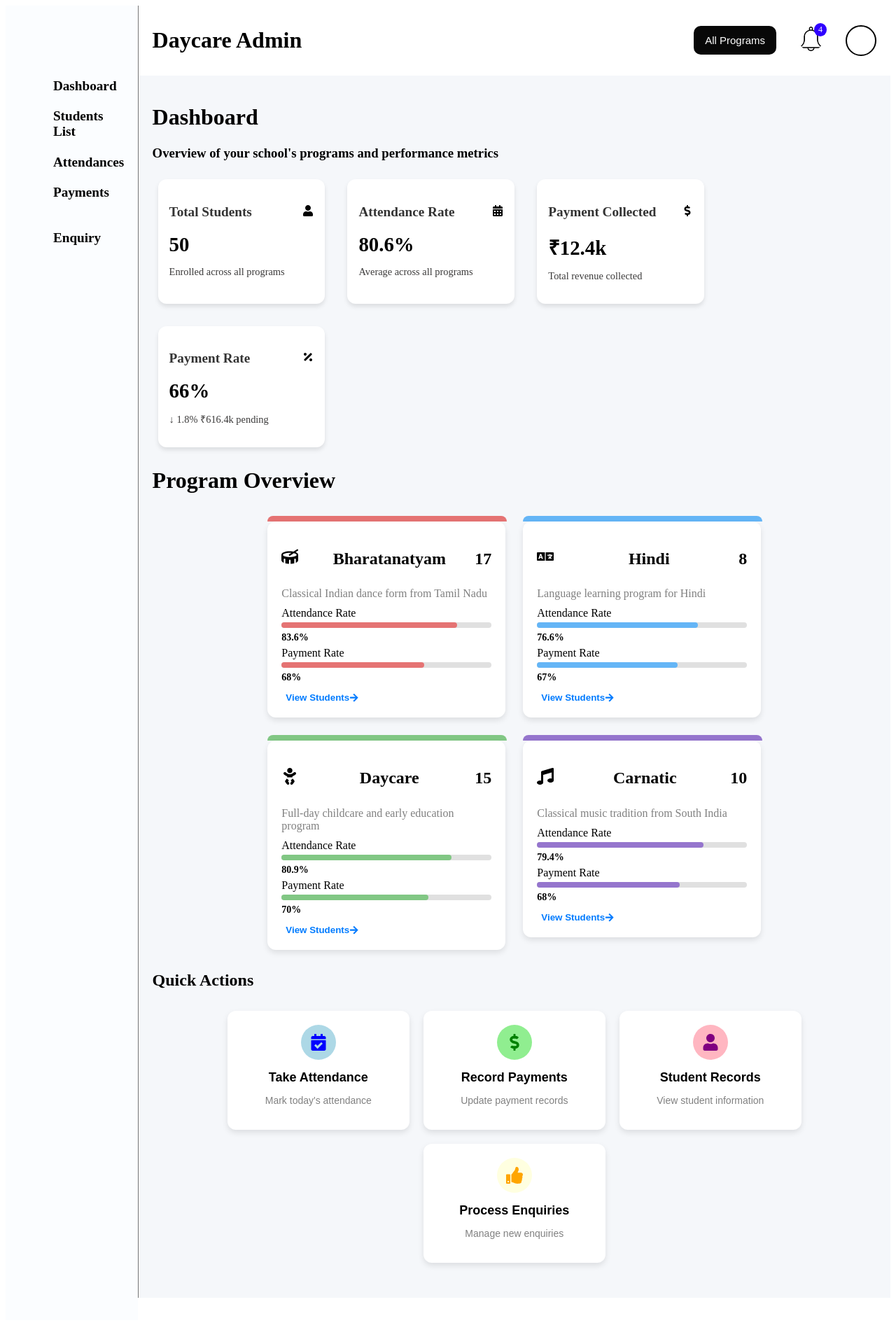
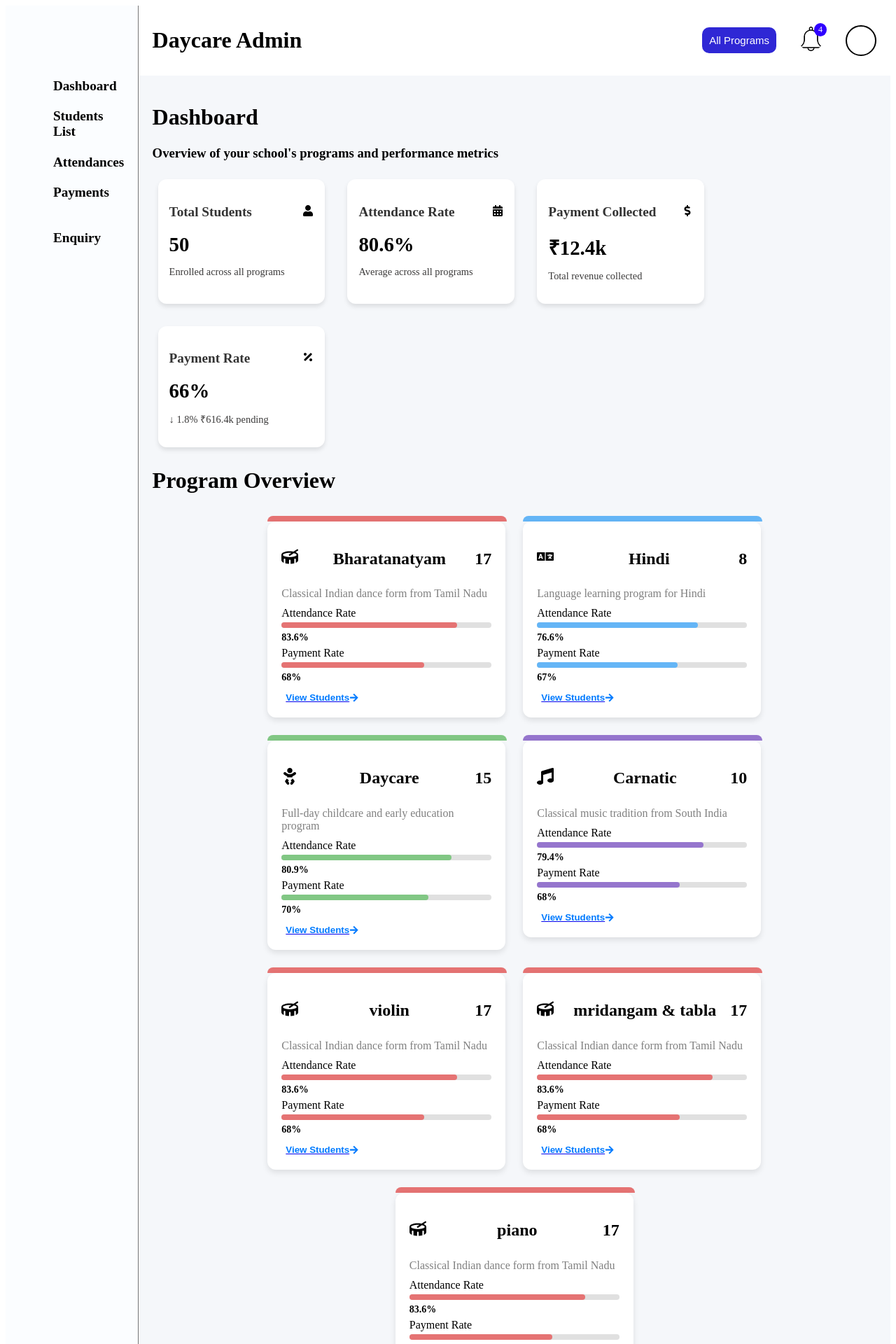
Before and after one commit to Nanonimous/frontend-backend-smilystar, a React (Create React App) app in the folder frontend-for-admin/: page / in a window 1280 px wide. Shown: the top 1920 px of the page at 70% size. Before the commit the page ends 1886 px from the top, so only its background shows below. Built offline with nearby package versions, Linux system fonts and the light colour scheme.

Commit message:
added href and make changes in frontend for 7 programs by mani

```diff
--- a/frontend-for-admin/src/Components/Dashboard/Programmingcard/Programmingcard.jsx
+++ b/frontend-for-admin/src/Components/Dashboard/Programmingcard/Programmingcard.jsx
@@ -2,10 +2,9 @@ import pc from './Programmingcard.module.css';
 import React from "react";
 import { FaArrowRight } from "react-icons/fa";
 
-export default function ProgramCard({ title, icon, value, description, attendance, payment, color }) {
+export default function ProgramCard({ title, icon, value, description, attendance, payment, color,path }) {
   return (
     <>
-
     <div className={`${pc.card} ${pc[color]}`}>
             <div className={pc.top}>
             <div className={pc.progresstop} style={{ width: `95%` }}></div>
@@ -42,9 +41,12 @@ export default function ProgramCard({ title, icon, value, description, attendanc
         </div>
       </div>
 
-      <button className={pc.viewButton}>
-        View Students <FaArrowRight />
-      </button>
+      <a href={path}>
+  <button className={pc.viewButton}>
+    View Students <FaArrowRight />
+  </button>
+</a>
+
 
 
     </div>
--- a/frontend-for-admin/src/Components/Layout/Navbar/Navbar.jsx
+++ b/frontend-for-admin/src/Components/Layout/Navbar/Navbar.jsx
@@ -1,7 +1,22 @@
 import React from "react";
 import ns from './Navbar.module.css';
+import { useState } from "react";
+import { useNavigate } from "react-router-dom";
 
 export default function Navbar() {
+    const navigate = useNavigate();
+    const [showDropdown, setShowDropdown] = useState(false);
+
+    const toggleDropdown = () => {
+        setShowDropdown(prev => !prev);
+    };
+    const handleProgramClick = (program) => {
+        const basePath = '/'; // 👈 You can change this if needed
+        const path = `${basePath}${program}/students`;
+        navigate(path);
+        setShowDropdown(false); // Close dropdown after navigation
+    };
+
     return (
         <>
             <div className={ns.nav}>
@@ -10,7 +25,22 @@ export default function Navbar() {
                 </div>
 
                 <div className={ns.right}>
-                    <button className={ns.programBtn}>All Programs</button>
+
+
+ <div className={ns.dropdown}>
+                        <button className={ns.programBtn} onClick={toggleDropdown}>
+                            All Programs
+                        </button>
+                        <ul className={`${ns.dropdownContent} ${showDropdown ? ns.show : ''}`}>
+                        {["Bharatanatyam", "Hindi", "Daycare", "Carnatic", "Violin", "Mridangam", "Piano"].map((program, index) => (
+                            <li key={index} onClick={() => handleProgramClick(program)}>
+                                {program}
+                            </li>
+                        ))}
+                    </ul>
+                    </div>
+
+
                     <div className={ns.notification}>
                         <img
                             src="images/navbar_img/bell.png"
--- a/frontend-for-admin/src/Components/Layout/Navbar/Navbar.module.css
+++ b/frontend-for-admin/src/Components/Layout/Navbar/Navbar.module.css
@@ -61,8 +61,44 @@
     border: 2px solid black;
     cursor: pointer;
 }
+.dropdown {
+    position: relative;
+    display: inline-block;
+  }
 
+  .programBtn {
+    background-color: #2f27d5;
+    color: white;
+    padding: 10px;
+    border: none;
+    cursor: pointer;
+  }
 
+  .dropdownContent {
+    display: none;
+    position: absolute;
+    background-color: white;
+    box-shadow: 0px 8px 16px rgba(0,0,0,0.2);
+    min-width: 160px;
+    z-index: 1;
+    margin-top: 5px;
+    padding: 0;
+    list-style: none;
+  }
+
+  .dropdownContent li {
+    padding: 12px 16px;
+    cursor: pointer;
+  }
+
+  .dropdownContent li:hover {
+    background-color: #f1f1f1;
+  }
+
+  /* 👇 Only show when the "show" class is applied from React */
+  .show {
+    display: block;
+  }
 
 @media (max-width:768px) {
     .left h1{
--- a/frontend-for-admin/src/Components/Layout/Sidebar/Menu.jsx
+++ b/frontend-for-admin/src/Components/Layout/Sidebar/Menu.jsx
@@ -1,10 +1,11 @@
 import React, { useState ,useEffect} from "react";
 import ms from './Menu.module.css';
 import { AiOutlineMenu, AiOutlineClose } from 'react-icons/ai';
-import { useNavigate } from "react-router-dom";
+import { useParams, useNavigate } from "react-router-dom";
 
 
 export default function Menu() {
+    const { program } = useParams();
     const navigate = useNavigate();
     const [dashboard, setDashboard] = useState(true);
 
@@ -38,9 +39,9 @@ export default function Menu() {
                         <li onClick={() => handleNavigation("/")}>Dashboard</li>
                             {dashboard && (
                                 <>
-                                    <li>Students List</li>
-                                    <li>Attendances</li>
-                                    <li>Payments</li>
+                <li onClick={() => navigate(`/${program}/students`)}>Students List</li>
+                <li onClick={() => navigate(`/${program}/attendance`)}>Attendances</li>
+                <li onClick={() => navigate(`/${program}/payments`)}>Payments</li>
                                 </>
                             )}
                             <li></li>
--- a/frontend-for-admin/src/Pages/Dashboard.jsx
+++ b/frontend-for-admin/src/Pages/Dashboard.jsx
@@ -54,6 +54,7 @@ export default function Dashboard() {
                                 attendance={program.attendance}
                                 payment={program.payment}
                                 color={program.color}
+                                path={program.path}
                                 />
                             ))}
                 </div>
--- a/frontend-for-admin/src/data/programcardData.js
+++ b/frontend-for-admin/src/data/programcardData.js
@@ -1,6 +1,6 @@
 // data/programsData.js
 import { FaDrum, FaLanguage, FaBaby, FaMusic } from "react-icons/fa";
-
+const p="http://localhost:3000/";
 const programsData = [
   {
     title: "Bharatanatyam",
@@ -10,6 +10,7 @@ const programsData = [
     attendance: 83.6,
     payment: 68,
     color: "red",
+    path:`${p}Bharatanatyam/students`,
   },
   {
     title: "Hindi",
@@ -19,6 +20,7 @@ const programsData = [
     attendance: 76.6,
     payment: 67,
     color: "blue",
+     path:`${p}Hindi/students`,
   },
   {
     title: "Daycare",
@@ -28,6 +30,7 @@ const programsData = [
     attendance: 80.9,
     payment: 70,
     color: "green",
+    path:`${p}Daycare/students`,
   },
   {
     title: "Carnatic",
@@ -37,7 +40,40 @@ const programsData = [
     attendance: 79.4,
     payment: 68,
     color: "purple",
+    path:`${p}Carnatic/students`,
   },
+  {
+    title: "violin",
+    icon: <FaDrum />,
+    value: 17,
+    description: "Classical Indian dance form from Tamil Nadu",
+    attendance: 83.6,
+    payment: 68,
+    color: "red",
+    path:`${p}violin/students`,
+  },
+  {
+    title: "mridangam & tabla",
+    icon: <FaDrum />,
+    value: 17,
+    description: "Classical Indian dance form from Tamil Nadu",
+    attendance: 83.6,
+    payment: 68,
+    color: "red",
+    path:`${p}tabla/students`,
+  },
+  {
+    title: "piano",
+    icon: <FaDrum />,
+    value: 17,
+    description: "Classical Indian dance form from Tamil Nadu",
+    attendance: 83.6,
+    payment: 68,
+    color: "red",
+    path:`${p}piano/students`,
+  },
+
+
 ];
 
 export default programsData;
```
